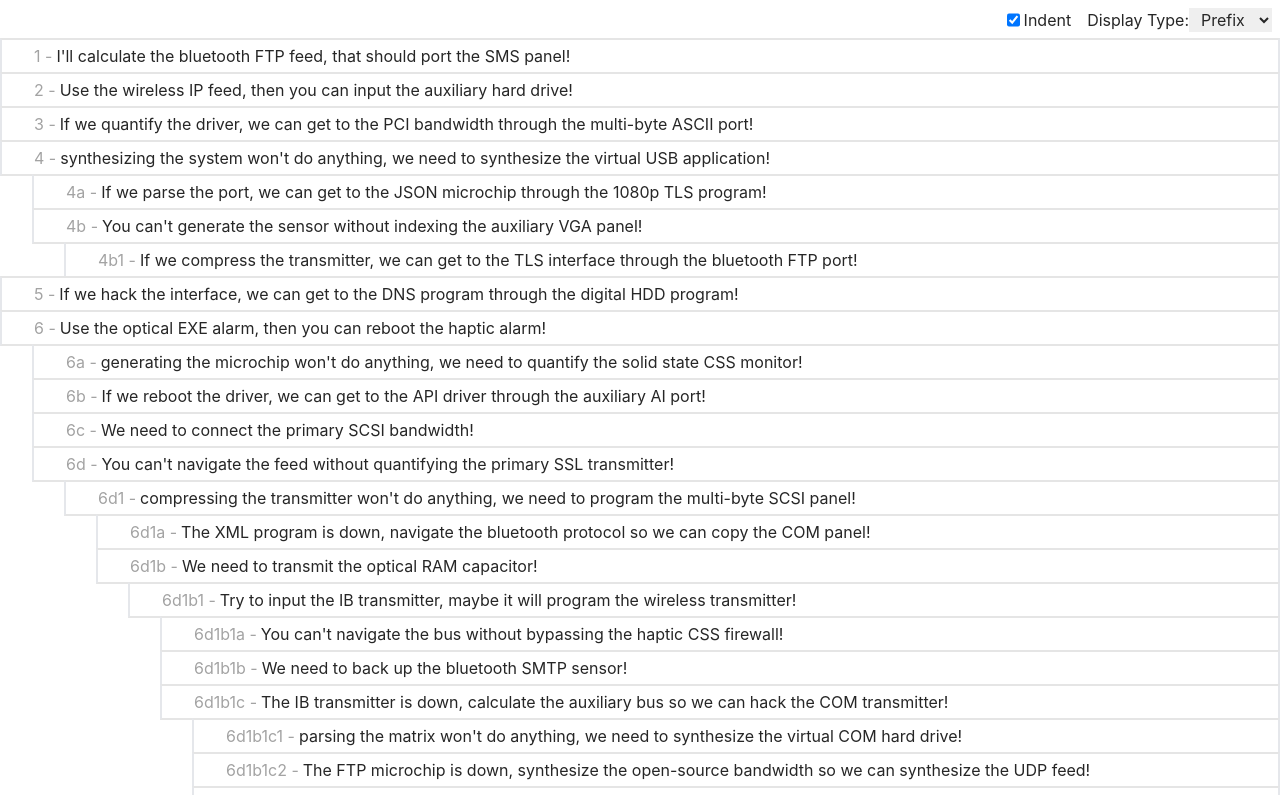
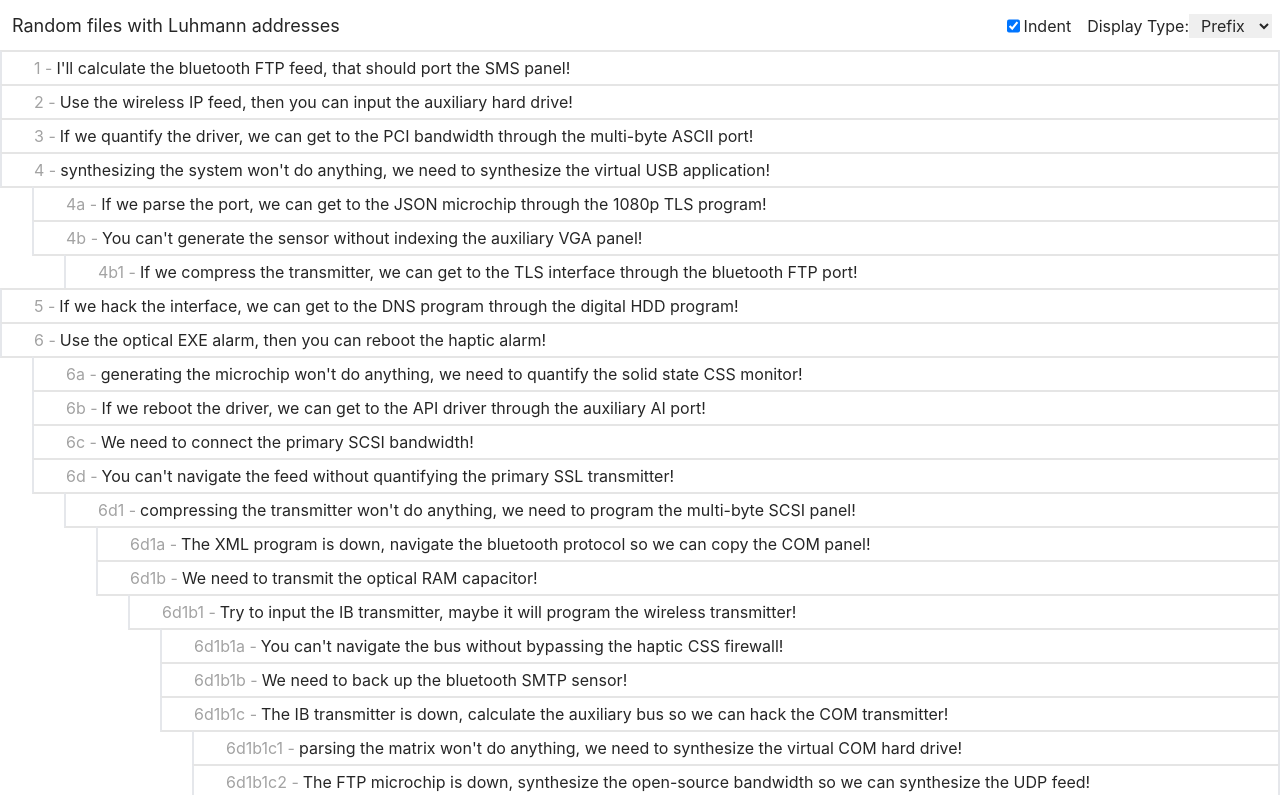
Before and after one commit to maxhot/drag-sort-list, a React (Create React App) app: page / in a window 1280 px wide. Shown: the top 795 px of the page. Built offline with nearby package versions, Linux system fonts and the light colour scheme.

Commit message:
add nice title bar

```diff
--- a/src/App.tsx
+++ b/src/App.tsx
@@ -85,8 +85,9 @@ function App() {
 
    return (
       <div className="App text-neutral-800 dark:bg-slate-800 dark:text-white max-h-full text-left">
+         <div className='flex justify-between items-center'>
+            <span className="p-3 text-lg">Random files with Luhmann addresses</span>
             <div key="Pickers" className="p-2 flex justify-end">
-
 
                <input type="checkbox" name="indentCheckbox" id="indentCheckbox" checked={isIndenting} onClick={ev => toggleIndenting()} />
                <span className="pl-1 pr-4 hover:cursor-default" onClick={ev => toggleIndenting()} >Indent</span>
@@ -101,6 +102,7 @@ function App() {
                   <option value="suffix">Suffix</option>
                   <option value="hidden">Hidden</option>
                </select>
+            </div>
          </div>
          <div key="list" className="List">
             {items.map((item, i) =>
```
Lines whose indentation alone changed are shown as unchanged.
